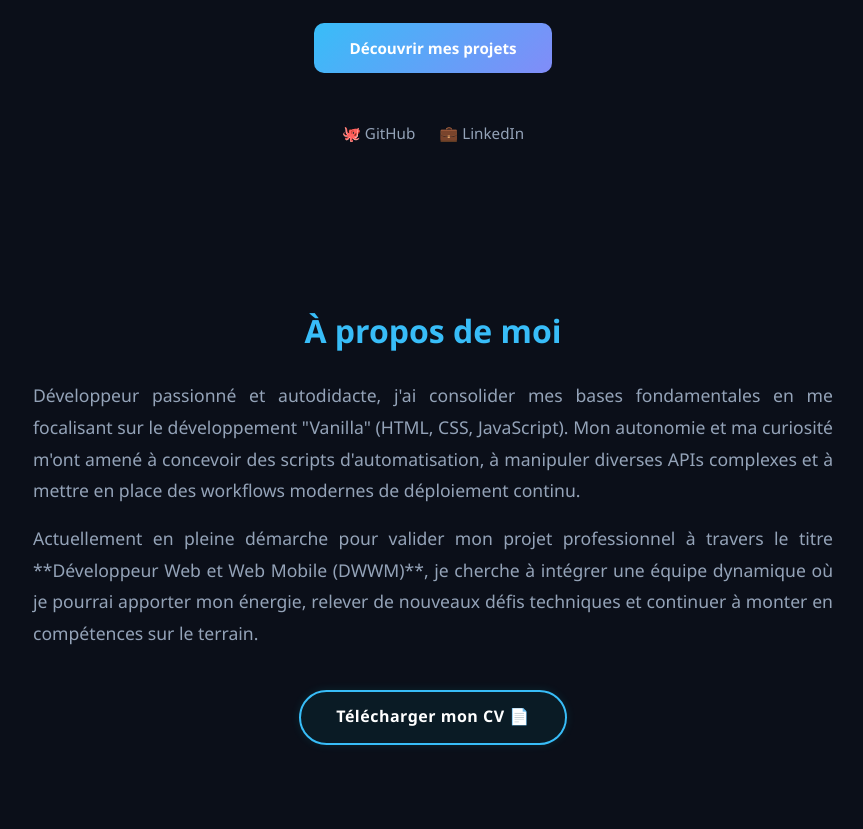
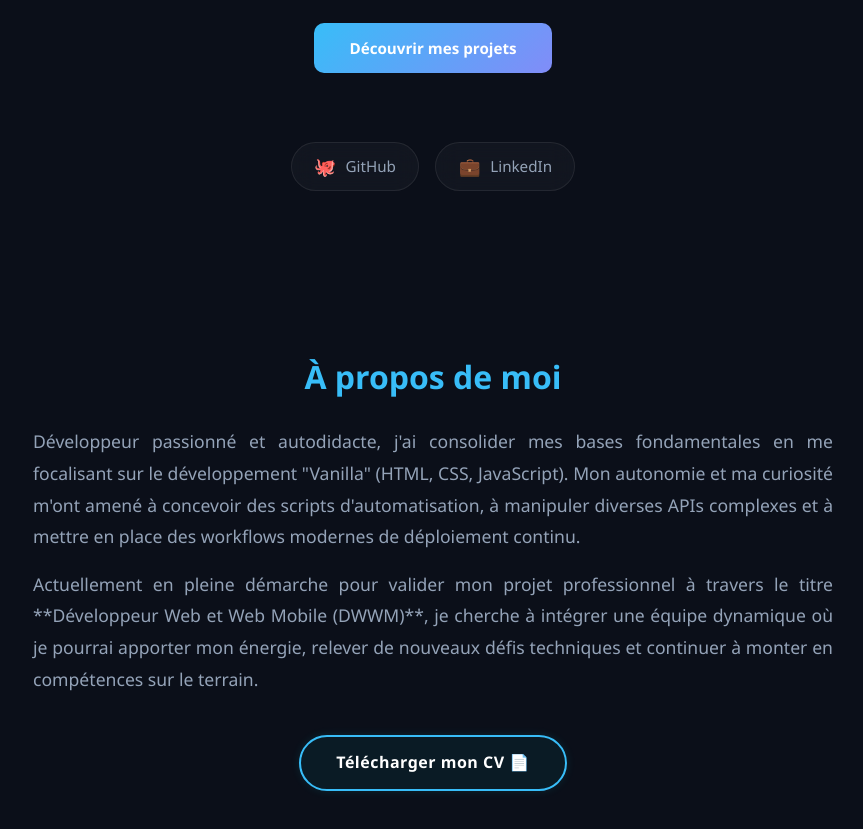
Before and after one commit to donovan057/portfolio-dono, a website built with Vite: page index.html in a window 1280 px wide. Shown: the part 820-1649 px from the top of the page, without its empty margins (207-1070 px from the left). Built offline with nearby package versions, Linux system fonts and the light colour scheme.

Commit message:
Style: Ajout des boutons réseaux sociaux en mode glassmorphism sur l'index

```diff
--- a/index.html
+++ b/index.html
@@ -37,8 +37,12 @@
         </div>
 
         <div class="hero-social-shortcuts">
-          <a href="https://github.com/donovan057" target="_blank" title="Mon GitHub">🐙 GitHub</a>
-          <a href="https://www.linkedin.com/in/donovan-rinquebach" target="_blank" title="Mon LinkedIn">💼 LinkedIn</a>
+          <a href="https://github.com/donovan057" target="_blank" class="btn-social" title="Mon GitHub">
+            <span>🐙</span> GitHub
+          </a>
+          <a href="https://www.linkedin.com/in/donovan-rinquebach" target="_blank" class="btn-social" title="Mon LinkedIn">
+            <span>💼</span> LinkedIn
+          </a>
         </div>
       </div>
     </section>
--- a/src/style.css
+++ b/src/style.css
@@ -298,8 +298,45 @@ a {
 /* --- NOUVEAU : LIENS DE RÉSEAUX DIRECTS SOUS LES BOUTONS --- */
 .hero-social-shortcuts {
   display: flex;
-  gap: 1.5rem;
-  margin-top: 0.5rem;
+  gap: 1rem;
+  justify-content: center;
+  align-items: center;
+  margin-top: 1.8rem; /* Un peu d'espace avec le texte du dessus */
+}
+
+.btn-social {
+  display: inline-flex;
+  align-items: center;
+  gap: 0.6rem;
+  background: rgba(255, 255, 255, 0.03) !important;
+  border: 1px solid rgba(255, 255, 255, 0.08);
+  padding: 0.6rem 1.4rem;
+  border-radius: 50px;
+  font-size: 0.95rem;
+  font-weight: 600;
+  color: var(--text-main) !important;
+  text-decoration: none;
+  backdrop-filter: blur(12px);
+  transition: transform 0.3s ease, border-color 0.3s ease, background 0.3s ease, box-shadow 0.3s ease !important;
+}
+
+/* Effet d'illumination au survol */
+.btn-social:hover {
+  background: rgba(56, 189, 248, 0.05) !important; /* Léger reflet cyan */
+  border-color: var(--primary-neon);                 /* Bordure néon active */
+  color: var(--primary-neon) !important;             /* Le texte devient bleu cyan */
+  transform: translateY(-3px);                       /* Le bouton s'élève */
+  box-shadow: 0 8px 20px rgba(56, 189, 2248, 0.15);  /* Halo lumineux */
+}
+
+.btn-social span {
+  font-size: 1.1rem;
+  transition: transform 0.3s ease;
+}
+
+/* Grossissement de l'icône au survol */
+.btn-social:hover span {
+  transform: scale(1.2);
 }
 
 .hero-social-shortcuts a {
```
